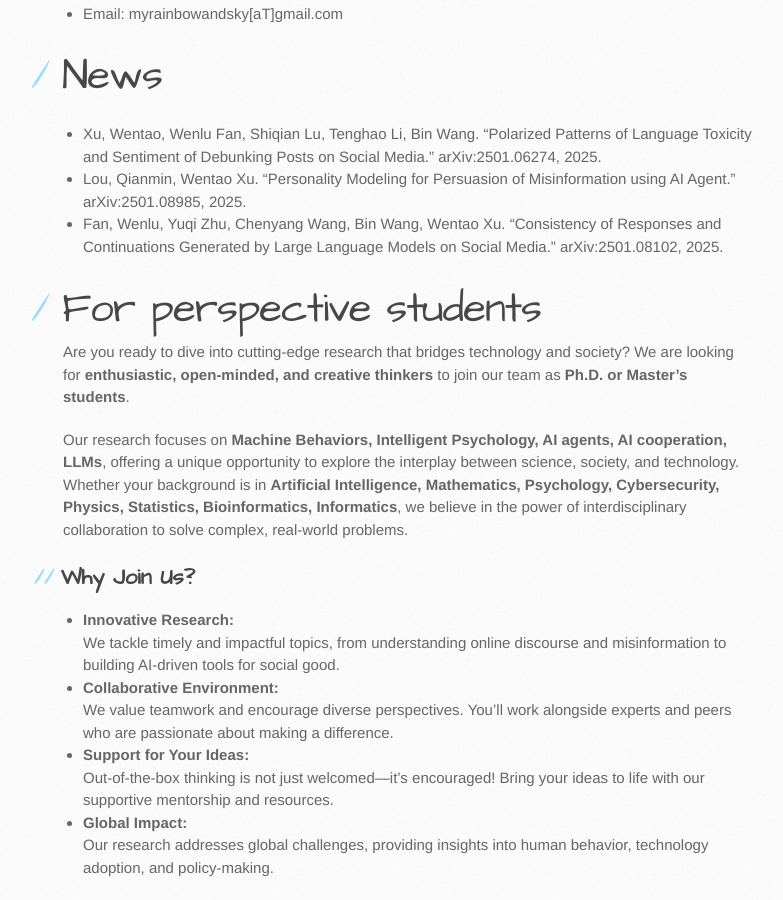
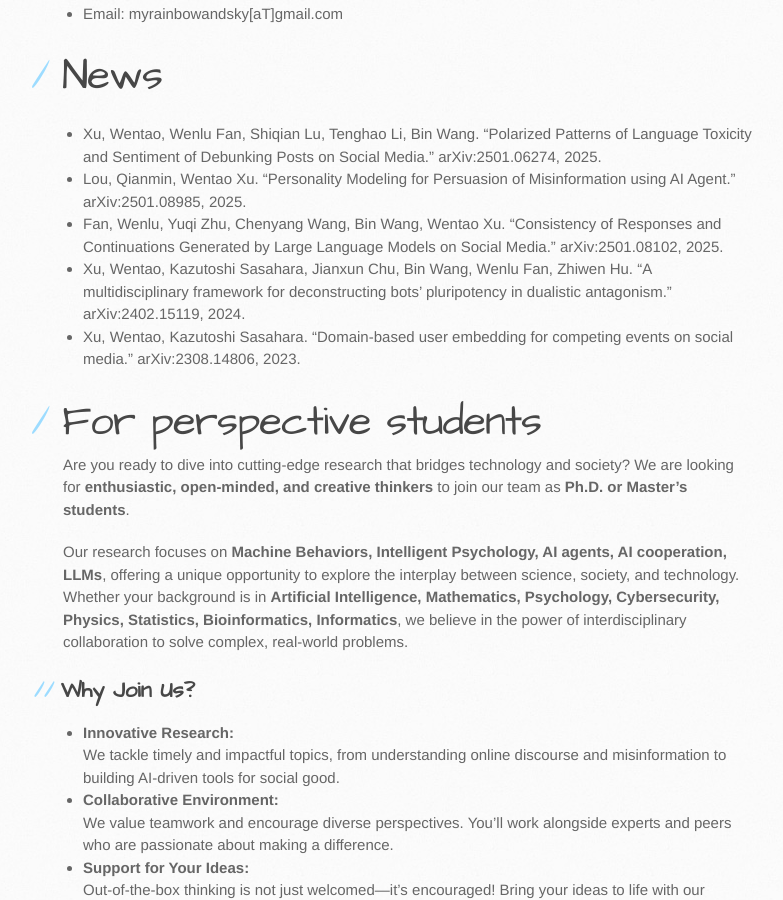
Before and after one commit to myrainbowandsky/myrainbowandsky.github.io, a Jekyll site: the page built from index.md, in a window 1280 px wide and 900 px high, scrolled down 677 px. Shown: the whole window, without its empty margins (107-890 px from the left). Built offline with Jekyll 4.4.1, drawn with Linux system fonts in a browser that asks for light colours; the repository's description, which GitHub fills in, is left out.

Commit message:
Update index.md

```diff
--- a/index.md
+++ b/index.md
@@ -20,6 +20,8 @@ layout: default
 * Xu, Wentao, Wenlu Fan, Shiqian Lu, Tenghao Li, Bin Wang. "Polarized Patterns of Language Toxicity and Sentiment of Debunking Posts on Social Media." arXiv:2501.06274, 2025.
 * Lou, Qianmin, Wentao Xu. "Personality Modeling for Persuasion of Misinformation using AI Agent." arXiv:2501.08985, 2025.
 * Fan, Wenlu, Yuqi Zhu, Chenyang Wang, Bin Wang, Wentao Xu. "Consistency of Responses and Continuations Generated by Large Language Models on Social Media." arXiv:2501.08102, 2025.
+* Xu, Wentao, Kazutoshi Sasahara, Jianxun Chu, Bin Wang, Wenlu Fan, Zhiwen Hu. "A multidisciplinary framework for deconstructing bots' pluripotency in dualistic antagonism." arXiv:2402.15119, 2024.
+* Xu, Wentao, Kazutoshi Sasahara. "Domain-based user embedding for competing events on social media." arXiv:2308.14806, 2023.
 
 # For perspective students
 
```
